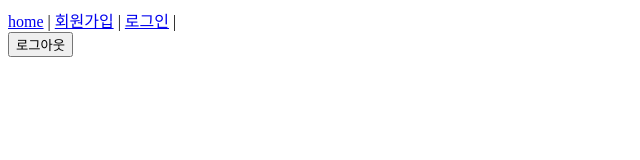
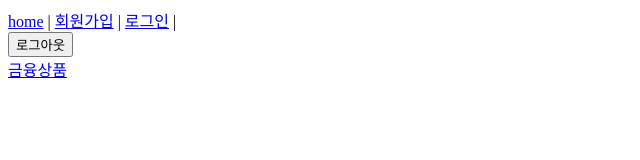
Before and after one commit to umaicode/ssafy-pjt, a Vue app in the folder frontend/: page / in a window 1280 px wide. Shown: the top 160 px of the page, without its empty margins (0-640 px from the left). Built offline with nearby package versions, Linux system fonts and the light colour scheme.

Commit message:
add: 금융상품 메뉴추가 마이페이지는 주석처리

```diff
--- a/frontend/package.json
+++ b/frontend/package.json
@@ -16,6 +16,7 @@
     "pinia": "^3.0.4",
     "pinia-plugin-persistedstate": "^4.7.1",
     "vue": "^3.5.25",
+    "vue-navigation-bar": "^6.1.0",
     "vue-router": "^4.6.3"
   },
   "devDependencies": {
--- a/frontend/src/App.vue
+++ b/frontend/src/App.vue
@@ -10,6 +10,7 @@
     </nav>
   </header>
   <RouterView />
+
 </template>
 
 <script setup>
@@ -18,6 +19,7 @@
   const logOut = function () {
     accountStore.logOut()
   }
+
 </script>
 
 <style scoped>
--- a/frontend/src/main.js
+++ b/frontend/src/main.js
@@ -3,6 +3,7 @@ import { createPinia } from 'pinia'
 
 import App from './App.vue'
 import router from './router'
+
 
 const app = createApp(App)
 const pinia = createPinia()
--- a/frontend/src/router/index.js
+++ b/frontend/src/router/index.js
@@ -3,6 +3,8 @@ import { useAccountStore } from '@/stores/accounts'
 import HomeView from '@/views/HomeView.vue'
 import SignUpView from '@/views/SignUpView.vue'
 import LogInView from '@/views/LogInView.vue'
+import DepositView from '@/views/DepositView.vue'
+// import ProfileView from '@/views/ProfileView.vue'
 
 const router = createRouter({
   history: createWebHistory(import.meta.env.BASE_URL),
@@ -21,7 +23,17 @@ const router = createRouter({
       path: '/login',
       name: 'LogInView',
       component: LogInView,
-    }
+    },
+    {
+      path: '/deposit',
+      name: 'DepositView',
+      component: DepositView,
+    },
+    // {
+    //   path: '/user/:nickname',
+    //   name: 'ProfileView',
+    //   component: ProfileView,
+    // },
   ],
 })
 
--- /dev/null
+++ b/frontend/src/views/DepositView.vue
@@ -0,0 +1,11 @@
+<template>
+    <h1>금융상품</h1>
+</template>
+
+<script setup>
+
+</script>
+
+<style scoped>
+
+</style>
--- a/frontend/src/views/HomeView.vue
+++ b/frontend/src/views/HomeView.vue
@@ -1,10 +1,17 @@
 <template>
   <div>
-
+    <!-- 메뉴 -->
+    <nav>
+      <RouterLink :to="{name:'DepositView'}">금융상품</RouterLink>
+      <!-- <RouterLink :to="{name:'ProfileView'}">마이페이지</RouterLink> -->
+    </nav>
   </div>
 </template>
 
 <script setup>
+import { RouterLink } from 'vue-router';
+
+
 
 </script>
 
```
Also changed, not shown: 2 other files (tests, documents, lock files or other folders).
